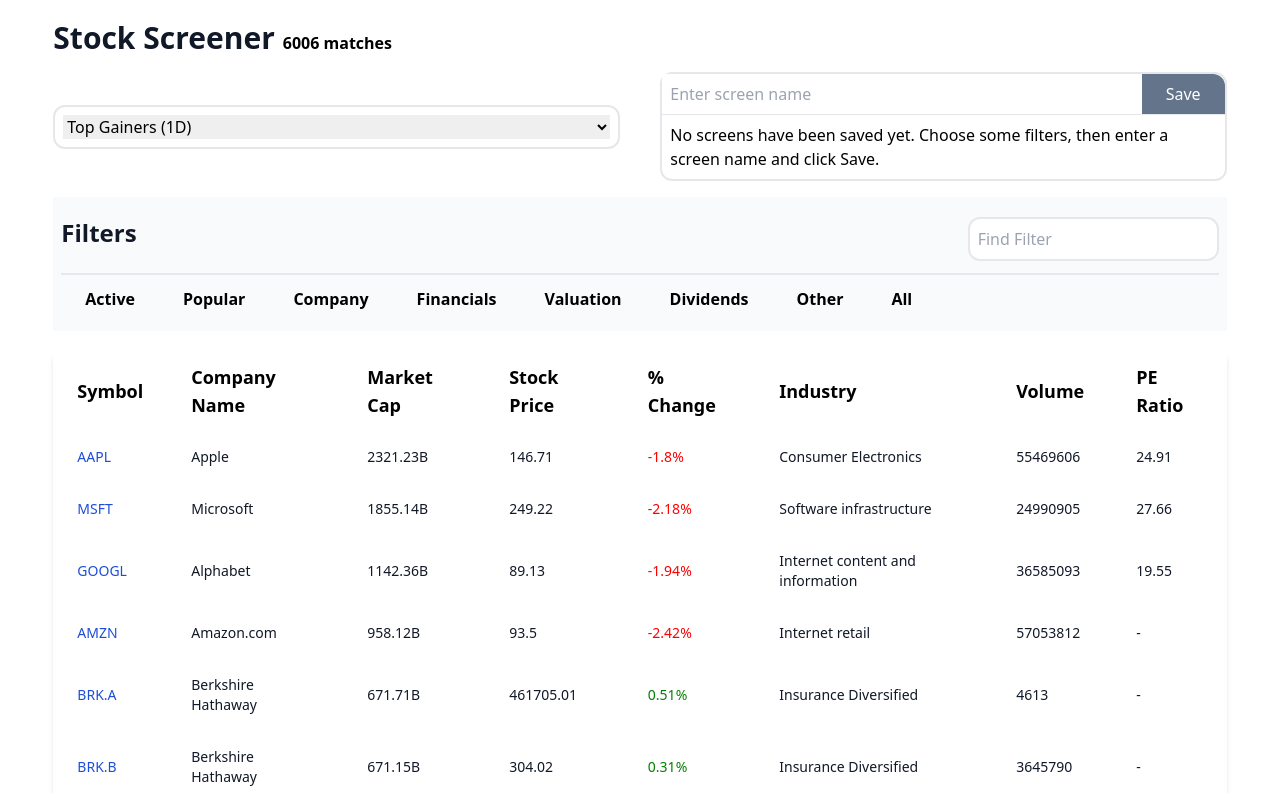
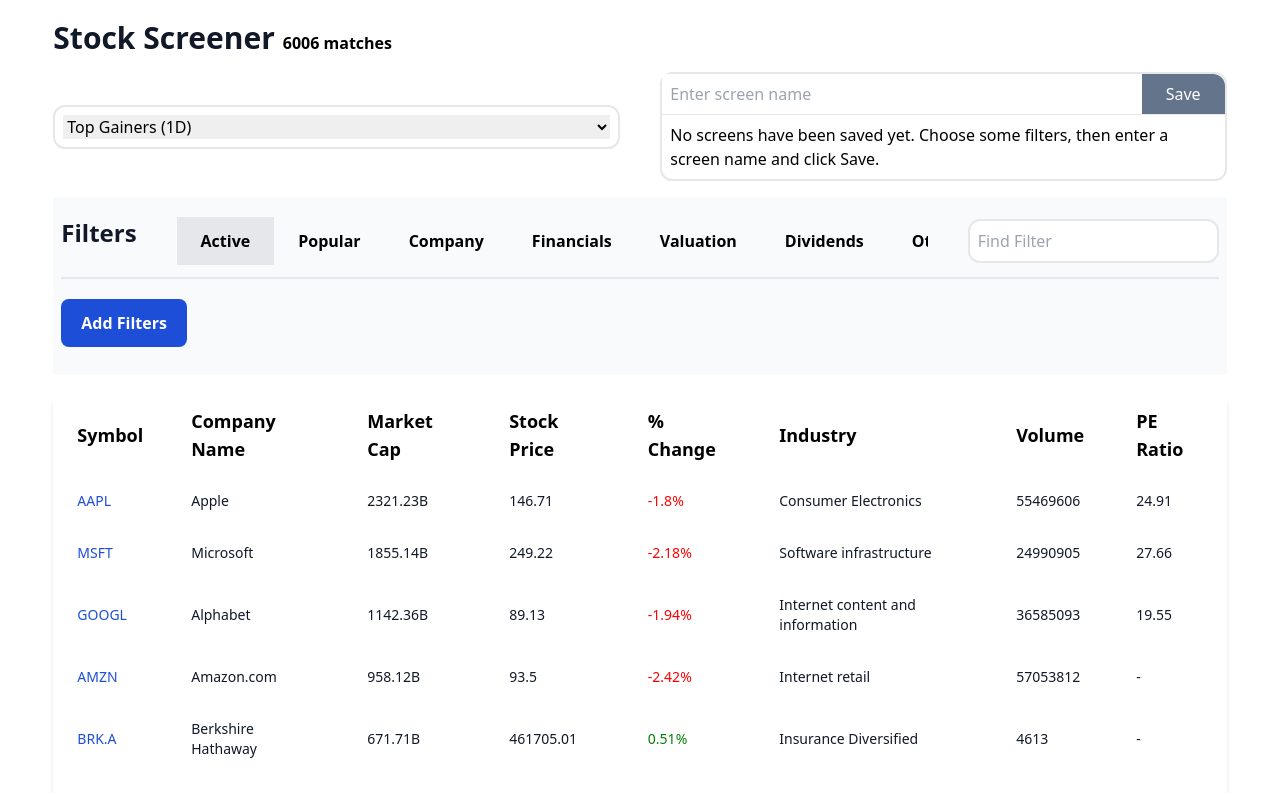
Before and after one commit to Phickayor/stocktable, a Next.js app: page / in a window 1280 px wide. Shown: the top 793 px of the page. Built offline with nearby package versions, Linux system fonts and the light colour scheme.

Commit message:
fillter selection page

```diff
--- a/components/Filter.jsx
+++ b/components/Filter.jsx
@@ -1,6 +1,12 @@
-import React from 'react'
-
+import { faLock } from '@fortawesome/free-solid-svg-icons'
+import { FontAwesomeIcon } from '@fortawesome/react-fontawesome'
+import React, { useState } from 'react'
+import Active from './Active'
+import CompanyFilter from './CompanyFilter'
+import DividendsFilter from './DividendsFilter'
 function Filter() {
+    const [content, SetContent] = useState(<Active />)
+    // const padlock = <FontAwesomeIcon icon={faLock} />
     return (
         <div className="w-11/12 mx-auto my-5">
             <h1 className='inline-block text-[#111827] text-3xl font-semibold'>Stock Screener</h1>
@@ -18,6 +24,7 @@
                         <option>IPO Last Year</option>
                     </select>
                 </div>
+
                 <div className='w-1/2 border-2  rounded-xl'>
                     {/* <label>Preset Screens</label> */}
                     {/* <select className='w-full outline-none'> */}
@@ -38,25 +45,80 @@
             <div className='bg-[#F9FAFB] p-2 w-full'>
                 <div className='flex justify-between w-full border-b-2 py-3'>
                     <h1 className='text-[#111827] text-2xl font-semibold'>Filters</h1>
+                    {/* repeat */}
+                    <div className=' overflow-x-auto lg:block hidden mx-10'>
+                        <tr>
+                            <th
+                                scope="col"
+                                className="px-6 py-3 hover:bg-slate-200 cursor-pointer"
+                                onClick={() => SetContent(<Active />)}
+                                style={(content.type.name === "Active") ? { backgroundColor: "#e5e7eb" } : { backgroundColor: "none" }}
+                            >
+                                Active
+                            </th>
+                            <th scope="col" className="px-6 py-3 hover:bg-slate-200 cursor-pointer">Popular</th>
+                            <th scope="col"
+                                className="px-6 py-3 hover:bg-slate-200 cursor-pointer"
+                                onClick={() => SetContent(<CompanyFilter />)}
+                                style={(content.type.name === "companyFilter") ? { backgroundColor: "#e5e7eb" } : { backgroundColor: "none" }}
+                            >
+                                Company
+                            </th>
+                            <th scope="col" className="px-6 py-3 hover:bg-slate-200 cursor-pointer">Financials</th>
+                            <th scope="col" className="px-6 py-3 hover:bg-slate-200 cursor-pointer">Valuation</th>
+                            <th scope="col"
+                                className="px-6 py-3 hover:bg-slate-200 cursor-pointer"
+                                onClick={() => SetContent(<DividendsFilter />)}
+                                style={(content.type.name === "DividendsFilter") ? { backgroundColor: "#e5e7eb" } : { backgroundColor: "none" }}
+                            >
+                                Dividends
+                            </th>
+                            <th scope="col" className="px-6 py-3 hover:bg-slate-200 cursor-pointer">Other</th>
+                            <th scope="col" className="px-6 py-3 hover:bg-slate-200 cursor-pointer">All</th>
+                        </tr>
+                    </div>
+
+
                     <input type="text" placeholder="Find Filter" className="border-2 rounded-xl outline-blue-500 p-2 self-center" />
 
                 </div>
-                <div className=' overflow-x-auto '>
+                <div className='lg:hidden overflow-x-auto '>
                     <tr>
-                        <th scope="col" className="px-6 py-3 hover:bg-slate-200">Active</th>
-                        <th scope="col" className="px-6 py-3 hover:bg-slate-200">Popular</th>
-                        <th scope="col" className="px-6 py-3 hover:bg-slate-200">Company</th>
-                        <th scope="col" className="px-6 py-3 hover:bg-slate-200">Financials</th>
-                        <th scope="col" className="px-6 py-3 hover:bg-slate-200">Valuation</th>
-                        <th scope="col" className="px-6 py-3 hover:bg-slate-200">Dividends</th>
-                        <th scope="col" className="px-6 py-3 hover:bg-slate-200">Other</th>
-                        <th scope="col" className="px-6 py-3 hover:bg-slate-200">All</th>
+                        <th
+                            scope="col"
+                            className="px-6 py-3 hover:bg-slate-200 cursor-pointer"
+                            onClick={() => SetContent(<Active />)}
+                            style={(content.type.name === "Active") ? { backgroundColor: "#e5e7eb" } : { backgroundColor: "none" }}
+                        >
+                            Active
+                        </th>
+                        <th scope="col" className="px-6 py-3 hover:bg-slate-200 cursor-pointer">Popular</th>
+                        <th scope="col"
+                            className="px-6 py-3 hover:bg-slate-200 cursor-pointer"
+                            onClick={() => SetContent(<CompanyFilter />)}
+                            style={(content.type.name === "companyFilter") ? { backgroundColor: "#e5e7eb" } : { backgroundColor: "none" }}
+                        >
+                            Company
+                        </th>
+                        <th scope="col" className="px-6 py-3 hover:bg-slate-200 cursor-pointer">Financials</th>
+                        <th scope="col" className="px-6 py-3 hover:bg-slate-200 cursor-pointer">Valuation</th>
+                        <th scope="col"
+                            className="px-6 py-3 hover:bg-slate-200 cursor-pointer"
+                            onClick={() => SetContent(<DividendsFilter />)}
+                            style={(content.type.name === "DividendsFilter") ? { backgroundColor: "#e5e7eb" } : { backgroundColor: "none" }}
+                        >
+                            Dividends
+                        </th>                        <th scope="col" className="px-6 py-3 hover:bg-slate-200 cursor-pointer">Other</th>
+                        <th scope="col" className="px-6 py-3 hover:bg-slate-200 cursor-pointer">All</th>
                     </tr>
                 </div>
-
+                <div className='my-5'>
+                    {content}
+                </div>
             </div>
 
-        </div>
+        </div >
+
     )
 }
 
```
